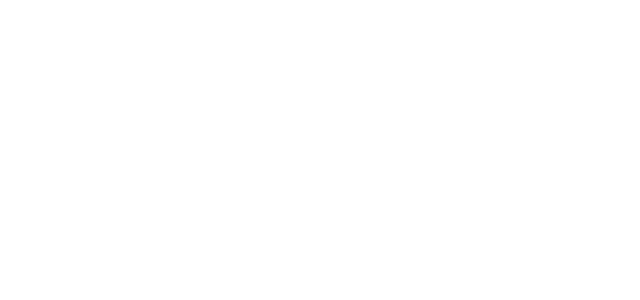
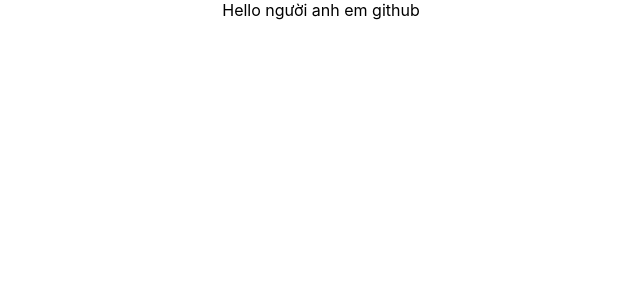
Before and after one commit to HCTVIP/tiktok-ui, a React (Create React App) app: page / in a window 1280 px wide. Shown: the top 300 px of the page, without its empty margins (319-959 px from the left). Built offline with nearby package versions, Linux system fonts and the light colour scheme.

Commit message:
Update App.js

```diff
--- a/src/App.js
+++ b/src/App.js
@@ -4,7 +4,7 @@ import './App.css';
 function App() {
   return (
     <div className="App">
-
+      <span>Hello người anh em github</span>
     </div>
   );
 }
```
